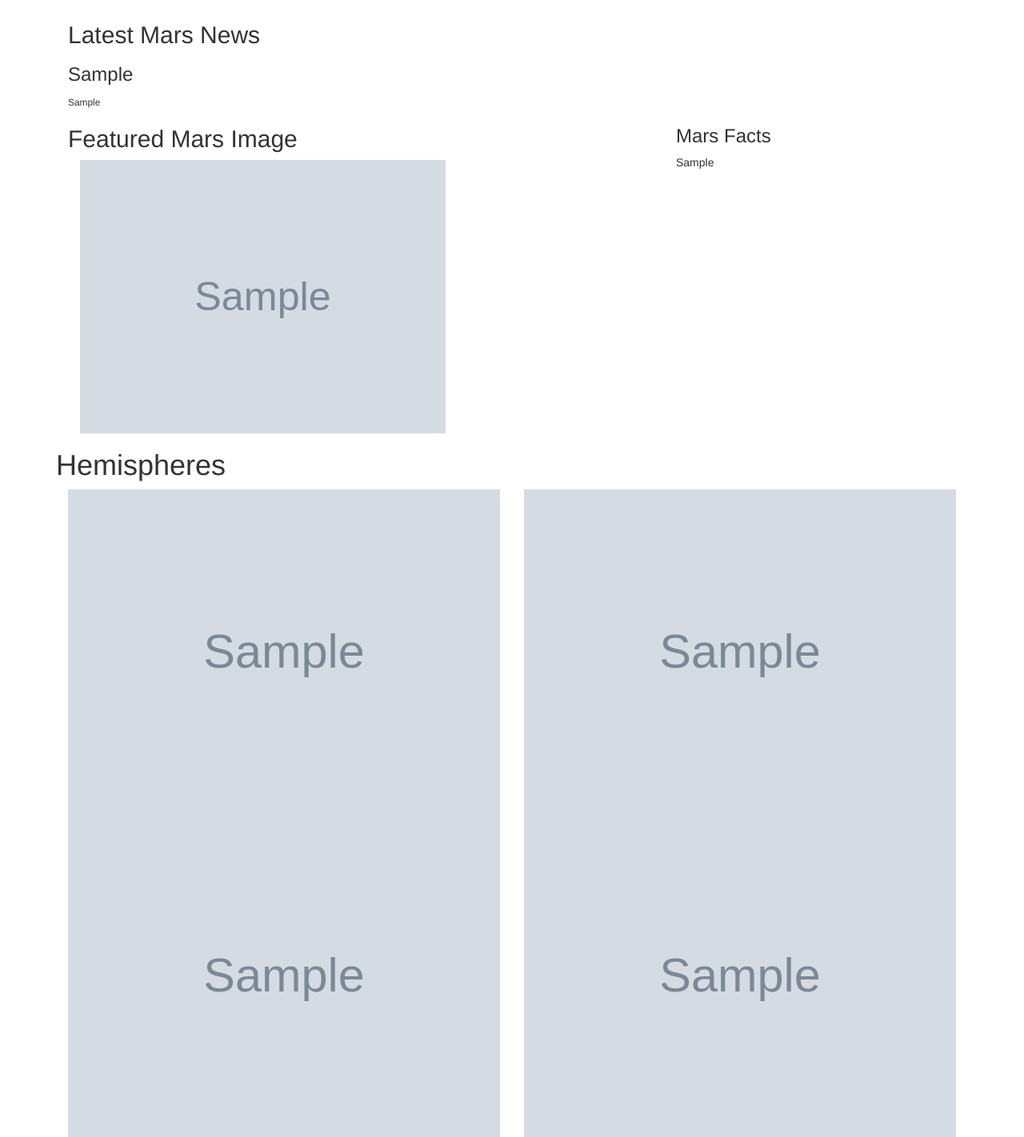
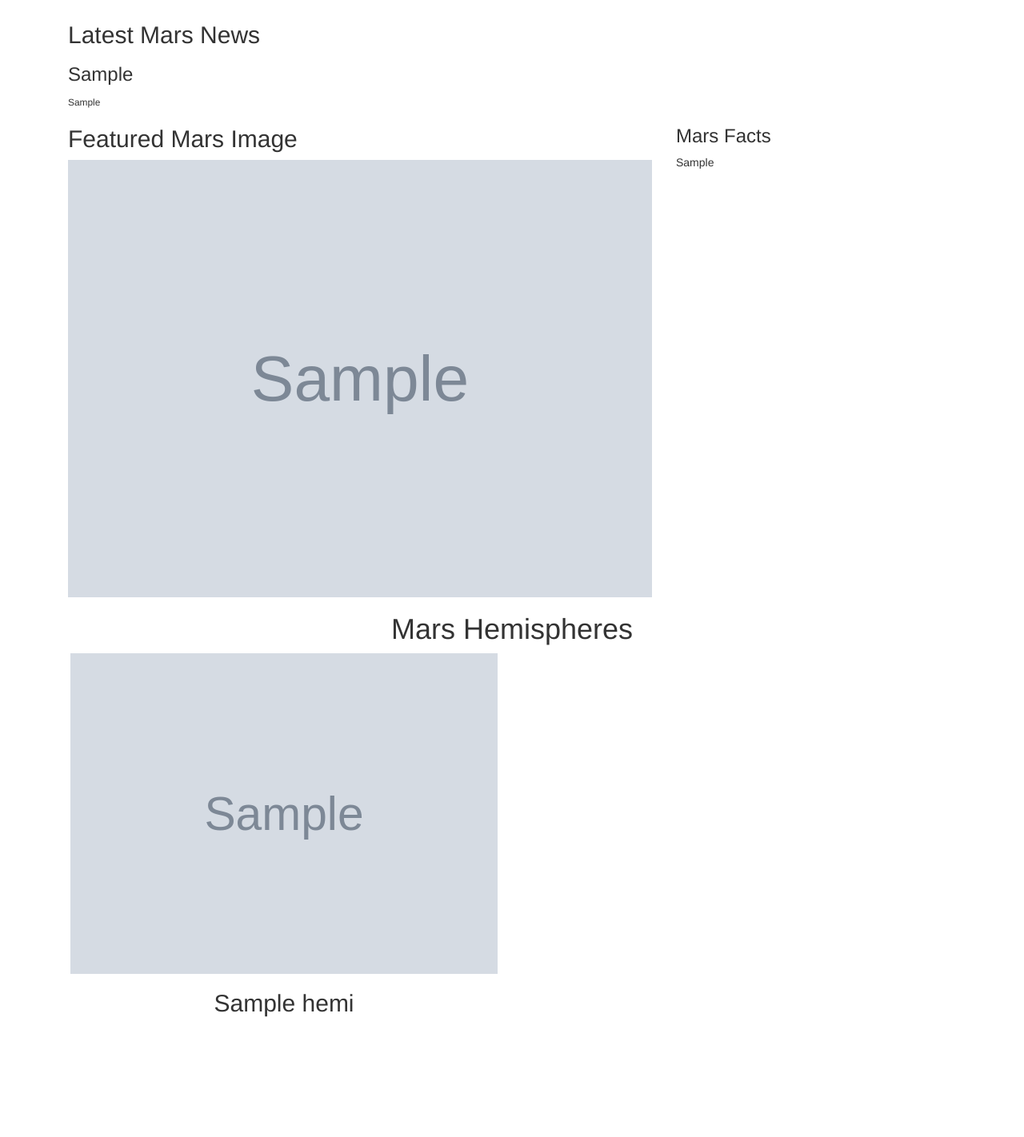
Before and after one commit to mmeadx/web-scraping-challenge, a Flask app: page / in a window 1280 px wide. Shown: the part 279-1701 px from the top of the page at 80% size. After the commit the page ends 1551 px from the top, so only its background shows below. Run offline with Flask 2, Linux system fonts and the light colour scheme; grey boxes marked "Sample" are stand-in pictures; a database or web service that is not in the repository returns one stand-in record (values such as "Sample title"); some libraries are stand-ins or nearby versions.

Commit message:
Everything working - table and hemisphere photos need formatting

```diff
--- a/templates/index.html
+++ b/templates/index.html
@@ -7,6 +7,7 @@
   <meta http-equiv="X-UA-Compatible" content="ie=edge">
   <title>Mars Quicksheet</title>
   <link rel="stylesheet" href="https://maxcdn.bootstrapcdn.com/bootstrap/3.3.7/css/bootstrap.min.css">
+  <link rel="stylesheet" type="text/css" href="style.css">
 </head>
 
 <!-- Header with Button -->
@@ -25,28 +26,36 @@
           <small>{{mars.news_p}}</small>
       </div>
   </div>
-
-
   <!-- Featured Image and Facts Row -->
-  <div class="container" id="image_facts">
+  <div class="container">
     <div class="col-md-8">
       <h2 class="heading">Featured Mars Image</h2>
-      <img class="col-md-8" src="{{mars.featured_image_url}}">
+      <img src="{{mars.featured_image_url}}" width=100%>
     </div>
     <div class="col-md-4">
-        <p><h3>Mars Facts</h3>
-        <table>
-          {{mars.html_facts_table}}
+        <h3>Mars Facts</h3>
+        <table class="table">
+          {{mars.html_facts_table | safe}}
         </table>
-      </p>
     </div>
   </div>
-  <div class="container">
-      <h1>Hemispheres</h1>
-      <img class="col-md-6" id="hemi_photos" src="{{mars.hemisphere_image_urls.0.img_url}}">
-      <img class="col-md-6" id="hemi_photos" src="{{mars.hemisphere_image_urls.1.img_url}}">
-      <img class="col-md-6" id="hemi_photos" src="{{mars.hemisphere_image_urls.2.img_url}}">
-      <img class="col-md-6" id="hemi_photos" src="{{mars.hemisphere_image_urls.3.img_url}}">
+  <div style="text-align: center;" class="container">
+      <div class="row">
+        <div class="col-md-12">
+        <h1>Mars Hemispheres</h1>
+        </div>
+      </div>
+      {% for hemi in mars.hemisphere_image_urls %}
+      <div class="col-md-6">
+        <div class="card border-secondary mb-3">
+        <img src="{{hemi.img_url}}" width=99% class="card-img-top" alt="{{hemi.name}}">
+        <div class="card-body text-secondary">
+          <h2 class="card-title">{{hemi.name}}</h2>
+        </div>
+      </div>
+      </div>
+      {% endfor %}
+
   </div>
 </body>
 
--- /dev/null
+++ b/templates/style.css
@@ -0,0 +1,3 @@
+#center-align {
+    text-align: center;
+}
```
Also changed, not shown: 1 other file.
